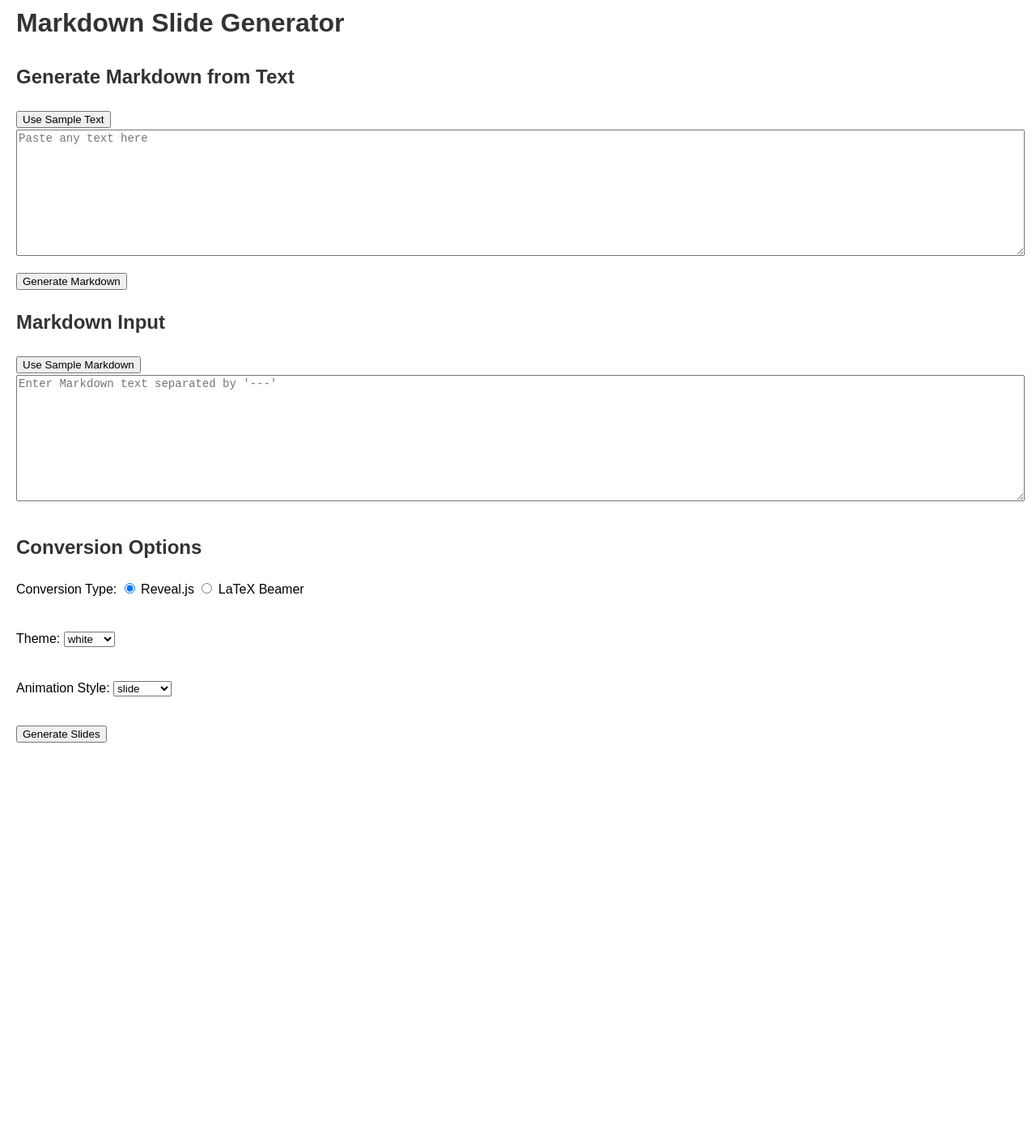
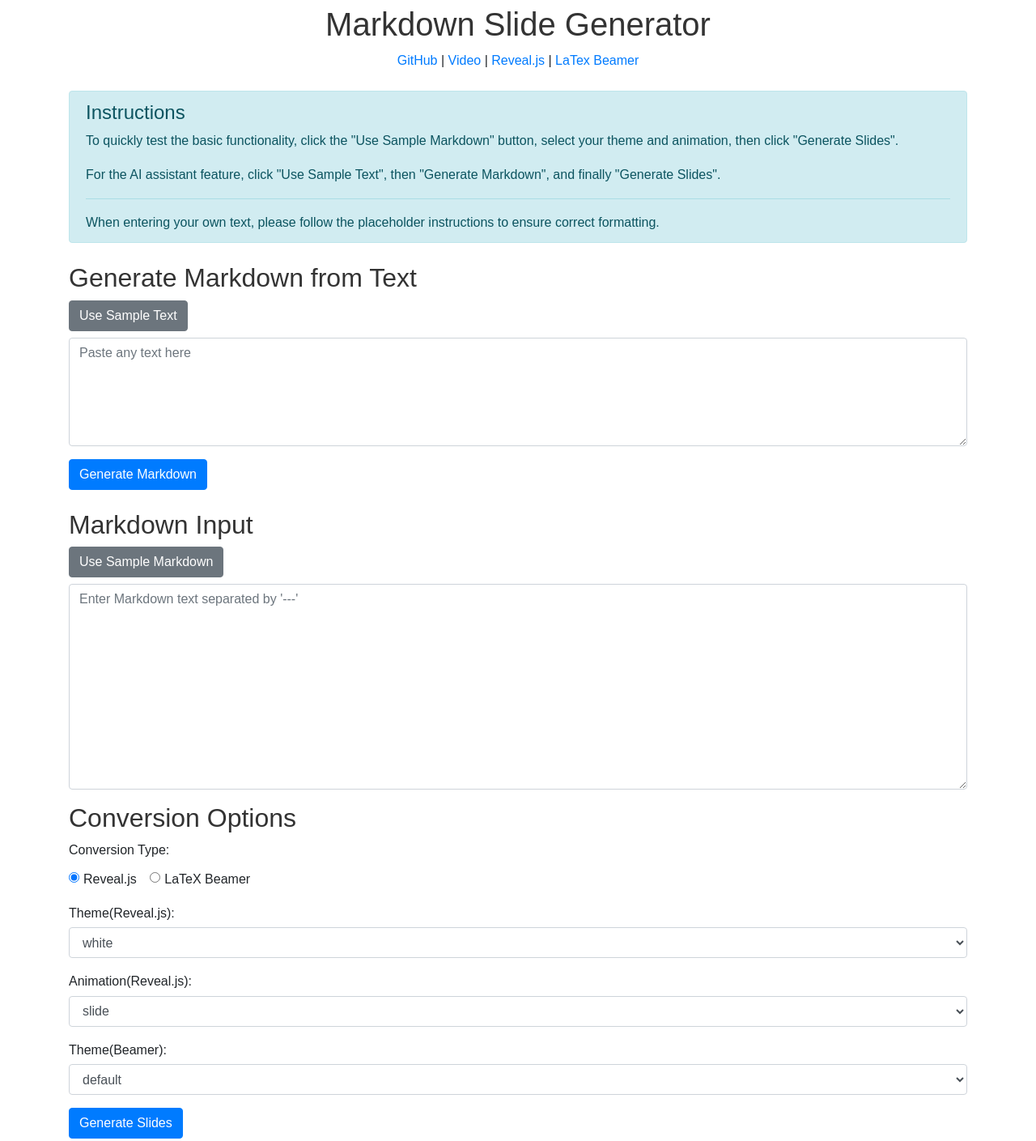
Before and after one commit to Jrx2003/md2slides, a plain HTML site: page project/index.html in a window 1280 px wide. Shown: the part 18-1427 px from the top of the page at 81% size. Before the commit the page ends 957 px from the top, so only its background shows below. Drawn offline with nearby package versions, Linux system fonts and the light colour scheme.

Commit message:
checkpoint 2

```diff
--- a/project/index.html
+++ b/project/index.html
@@ -3,52 +3,104 @@
 <head>
   <meta charset="UTF-8">
   <title>Markdown Slide Generator</title>
+  <link rel="stylesheet" href="https://maxcdn.bootstrapcdn.com/bootstrap/4.5.2/css/bootstrap.min.css">
   <link rel="stylesheet" href="style.css">
 </head>
 <body>
+  <div class="container">
+    <header class="my-4 text-center">
       <h1>Markdown Slide Generator</h1>
+      <p>
+        <a href="https://github.com/Jrx2003/md2slides" target="_blank">GitHub</a> |
+        <a href="https://youtu.be/jkHKmzajBRE" target="_blank">Video</a> |
+        <a href="https://revealjs.com/" target="_blank">Reveal.js</a> |
+        <a href="https://latex-beamer.com/" target="_blank">LaTex Beamer</a>
+      </p>
+    </header>
 
-  <section id="aiSection">
-    <h2>Generate Markdown from Text</h2>
-    <button id="useSampleBtn0">Use Sample Text</button>
-    <textarea id="aiInput" placeholder="Paste any text here"></textarea><br>
-    <button id="generateMarkdownBtn" type="button">Generate Markdown</button>
+    <section id="instructions" class="mb-4">
+      <div class="alert alert-info">
+        <h4 class="alert-heading">Instructions</h4>
+        <p>
+          To quickly test the basic functionality, click the "Use Sample Markdown" button,
+          select your theme and animation, then click "Generate Slides".
+        </p>
+        <p>
+          For the AI assistant feature, click "Use Sample Text", then "Generate Markdown",
+          and finally "Generate Slides".
+        </p>
+        <hr>
+        <p class="mb-0">
+          When entering your own text, please follow the placeholder instructions to ensure correct formatting.
+        </p>
+      </div>
     </section>
 
-  <section id="convertSection">
+    <section id="aiSection" class="mb-4">
+      <h2>Generate Markdown from Text</h2>
+      <div class="form-group">
+        <button id="useSampleBtn0" type="button" class="btn btn-secondary mb-2">Use Sample Text</button>
+        <textarea id="aiInput" class="form-control" placeholder="Paste any text here" rows="5"></textarea>
+      </div>
+      <button id="generateMarkdownBtn" type="button" class="btn btn-primary">Generate Markdown</button>
+    </section>
+
+    <section id="convertSection" class="mb-4">
       <h2>Markdown Input</h2>
-    <button id="useSampleBtn1">Use Sample Markdown</button>
+      <div class="form-group">
+        <button id="useSampleBtn1" type="button" class="btn btn-secondary mb-2">Use Sample Markdown</button>
         <!-- The Markdown textarea is inside the form to ensure it gets submitted -->
         <form id="convertForm" action="../cgi-bin/convert.awk" method="post" target="_blank">
-      <textarea id="mdInput" name="md" placeholder="Enter Markdown text separated by '---'" rows="10"></textarea><br>
-      <h2>Conversion Options</h2>
-      <label>Conversion Type:
-        <input type="radio" name="type" value="reveal" checked> Reveal.js
-        <input type="radio" name="type" value="beamer"> LaTeX Beamer
-      </label><br>
-      <label>Theme:
-        <select name="theme" id="themeSelect">
-          <!-- For Reveal.js, these options correspond to available themes; -->
+          <textarea id="mdInput" name="md" class="form-control" placeholder="Enter Markdown text separated by '---'" rows="10"></textarea>
+          <h2 class="mt-3">Conversion Options</h2>
+          <div class="form-group">
+            <label>Conversion Type:</label>
+            <div class="form-check form-check-inline">
+              <input type="radio" name="type" value="reveal" checked class="form-check-input" id="typeReveal">
+              <label class="form-check-label" for="typeReveal">Reveal.js</label>
+            </div>
+            <div class="form-check form-check-inline">
+              <input type="radio" name="type" value="beamer" class="form-check-input" id="typeBeamer">
+              <label class="form-check-label" for="typeBeamer">LaTeX Beamer</label>
+            </div>
+          </div>
+          <div class="form-group">
+            <label for="themeSelect">Theme(Reveal.js):</label>
+            <select name="theme" id="themeSelect" class="form-control">
               <option value="white">white</option>
               <option value="black">black</option>
               <option value="league">league</option>
               <option value="beige">beige</option>
-          <option value="default">default</option>
             </select>
-      </label><br>
-      <label>Animation Style:
-        <select name="animation" id="animationSelect">
+          </div>
+          <div class="form-group">
+            <label for="animationSelect">Animation(Reveal.js):</label>
+            <select name="animation" id="animationSelect" class="form-control">
               <option value="slide">slide</option>
               <option value="fade">fade</option>
               <option value="convex">convex</option>
               <option value="concave">concave</option>
               <option value="zoom">zoom</option>
             </select>
-      </label><br>
-      <button type="submit">Generate Slides</button>
+          </div>
+          <div class="form-group">
+            <label for="themeSelect">Theme(Beamer):</label>
+            <select name="beamerTheme" id="themeSelect" class="form-control">
+              <option value="default">default</option>
+              <option value="AnnArbor">AnnArbor</option>
+              <option value="Antibes">Antibes</option>
+              <option value="Madrid">Madrid</option>
+            </select>
+          </div>
+          <button type="submit" class="btn btn-primary">Generate Slides</button>
         </form>
+      </div>
     </section>
+  </div>
 
+  <!-- Bootstrap JS and dependencies -->
+  <script src="https://code.jquery.com/jquery-3.5.1.slim.min.js"></script>
+  <script src="https://cdn.jsdelivr.net/npm/bootstrap@4.5.2/dist/js/bootstrap.bundle.min.js"></script>
   <script src="script.js"></script>
 </body>
 </html>
--- a/project/script.js
+++ b/project/script.js
@@ -24,7 +24,7 @@
       method: "POST",
       headers: {
         "Content-Type": "application/json",
-        "Authorization": "Bearer api_key" // Replace with your actual API key!!!
+        "Authorization": "Bearer sk-6fcfed15ba0243dbb9c86cbf2316ca50"
       },
       body: JSON.stringify({
         model: "qwen-plus",
--- a/project/style.css
+++ b/project/style.css
@@ -6,7 +6,6 @@
 
 textarea {
   width: 100%;
-    height: 150px;
   margin-bottom: 10px;
   font-size: 14px;
 }
```
Also changed, not shown: 2 other files. Lines whose indentation alone changed are shown as unchanged.
